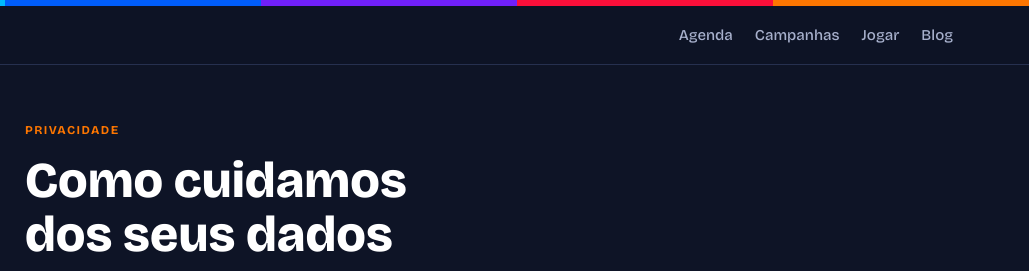
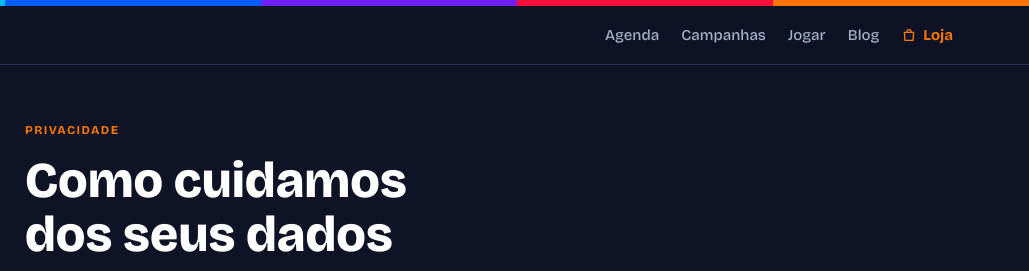
Before and after one commit to papodadorpg/papodadorpg-site, a plain HTML site: page privacidade.html in a window 1280 px wide. Shown: the top 271 px of the page, 251-1280 px from the left. Drawn offline with nearby package versions, Linux system fonts and the light colour scheme; no server answers.

Commit message:
Botao da Loja no menu da pagina de privacidade

```diff
--- a/privacidade.html
+++ b/privacidade.html
@@ -18,7 +18,7 @@
 <header class="topo"><div class="wrap">
   <a class="marca" href="/" aria-label="Papo Dado RPG, início"><img src="/img/logo-horizontal.svg" alt="Papo Dado RPG" width="210" height="34"></a>
   <nav class="menu" aria-label="Seções">
-    <a class="so-largo" href="/#agenda">Agenda</a><a class="so-largo" href="/#mesas">Campanhas</a><a href="/#jogue">Jogar</a><a href="/blog/">Blog</a>
+    <a class="so-largo" href="/#agenda">Agenda</a><a class="so-largo" href="/#mesas">Campanhas</a><a href="/#jogue">Jogar</a><a href="/blog/">Blog</a><a class="link-loja" href="https://www.papodadostore.com.br" target="_blank" rel="noopener"><svg viewBox="0 0 24 24" width="16" height="16" aria-hidden="true"><path fill="none" stroke="currentColor" stroke-width="2" stroke-linejoin="round" d="M5 8h14l-1 12H6z"/><path fill="none" stroke="currentColor" stroke-width="2" stroke-linecap="round" d="M9 8V7a3 3 0 0 1 6 0v1"/></svg>Loja</a>
   </nav>
 </div></header>
 
```
